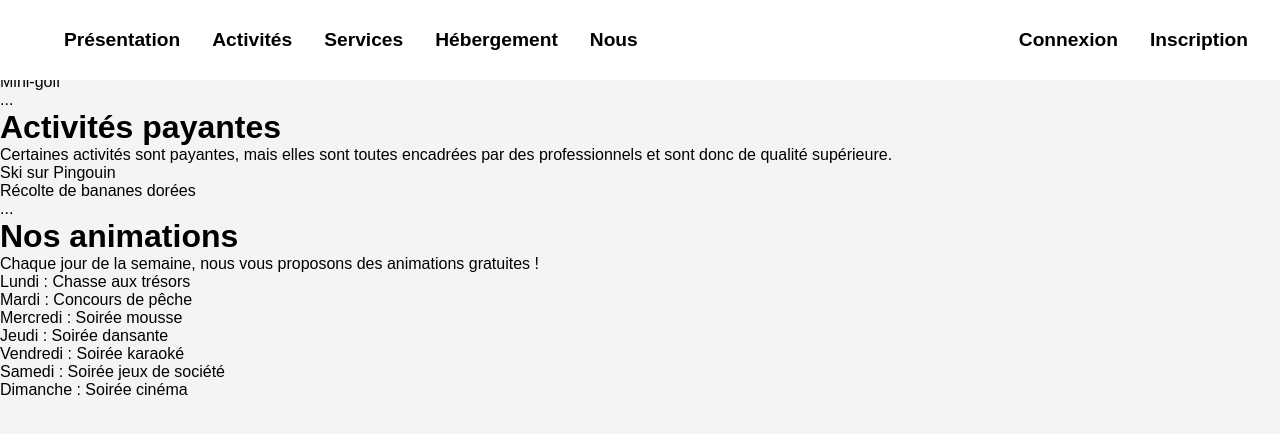
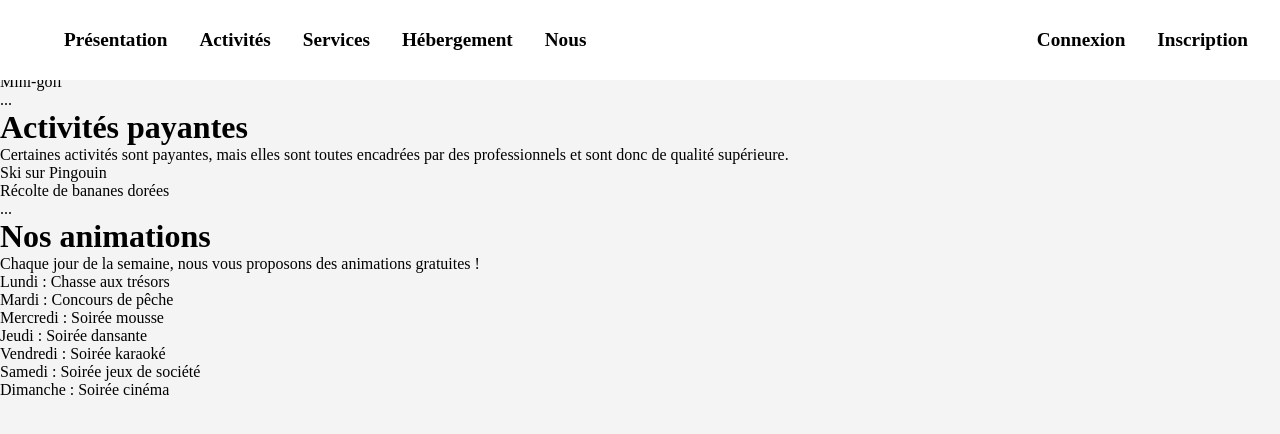
Before and after one commit to EAnathos/R3.10-Management-SI, a website: page html/activities.html in a window 1280 px wide. Drawn offline with Linux system fonts and the light colour scheme; files that its build step writes are made by us from their sources.

Commit message:
Update font-family

```diff
--- a/css/style.css
+++ b/css/style.css
@@ -37,6 +37,17 @@ nav ul li a:hover {
   color: #f00;
 }
 
+body {
+  font-family: "Metrophobic";
+  margin: 0;
+  padding: 0;
+  background-color: #f4f4f4;
+}
+
+h1 h2 h3 {
+  font-family: "Lobster";
+}
+
 .presentation {
   display: flex;
   justify-content: center;
@@ -49,13 +60,6 @@ nav ul li a:hover {
 .presentation h1 {
   font-size: 5rem;
   font-weight: 600;
-}
-
-body {
-  font-family: "Arial", sans-serif;
-  margin: 0;
-  padding: 0;
-  background-color: #f4f4f4;
 }
 
 .phototeque {
```
